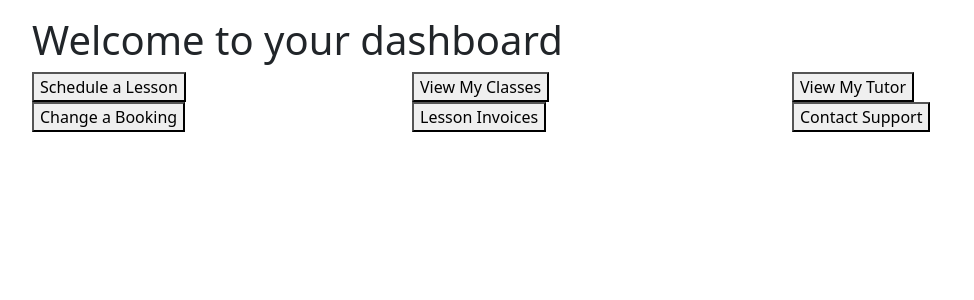
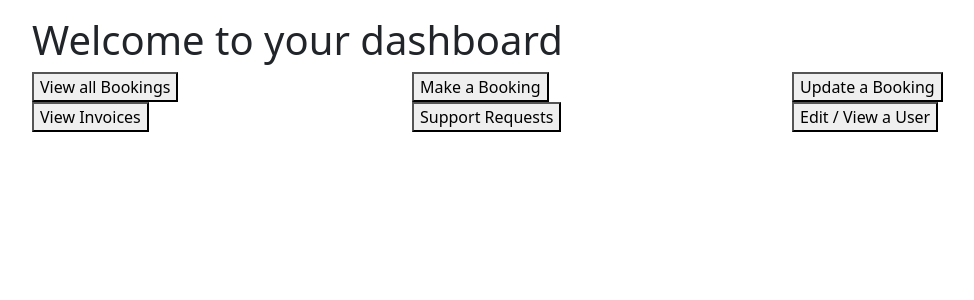
Before and after one commit to izzieyip/SEG-smallgroup, a Django app: template tutorials/templates/dashboard.html in a window 1280 px wide. Shown: the part 56-356 px from the top of the page, without its empty margins (50-1024 px from the left). Run offline with Django 3.2, Linux system fonts and the light colour scheme; the template is opened without the code that fills it, so the values that code supplies are empty; some libraries are stand-ins or nearby versions.

Commit message:
Add Basic Buttons on Dashboard for Admin User

```diff
--- a/tutorials/templates/dashboard.html
+++ b/tutorials/templates/dashboard.html
@@ -11,24 +11,24 @@
 <div class = "container">
   <div class = "row">
     <div class = "col-4">
-      <button> Schedule a Lesson </button>
+      <button> View all Bookings </button>
     </div>
     <div class = "col-4">
-      <button> View My Classes </button>
+      <button> Make a Booking </button>
     </div>
     <div class = "col-4">
-      <button> View My Tutor </button>
+      <button> Update a Booking </button>
     </div>
   </div>
   <div class = "row">
     <div class = "col-4">
-      <button> Change a Booking </button>
+      <button> View Invoices</button>
     </div>
     <div class = "col-4">
-      <button> Lesson Invoices </button>
+      <button> Support Requests </button>
     </div>
     <div class = "col-4">
-      <button> Contact Support </button>
+      <button> Edit / View a User </button>
     </div>
   </div>
 </div>
```
